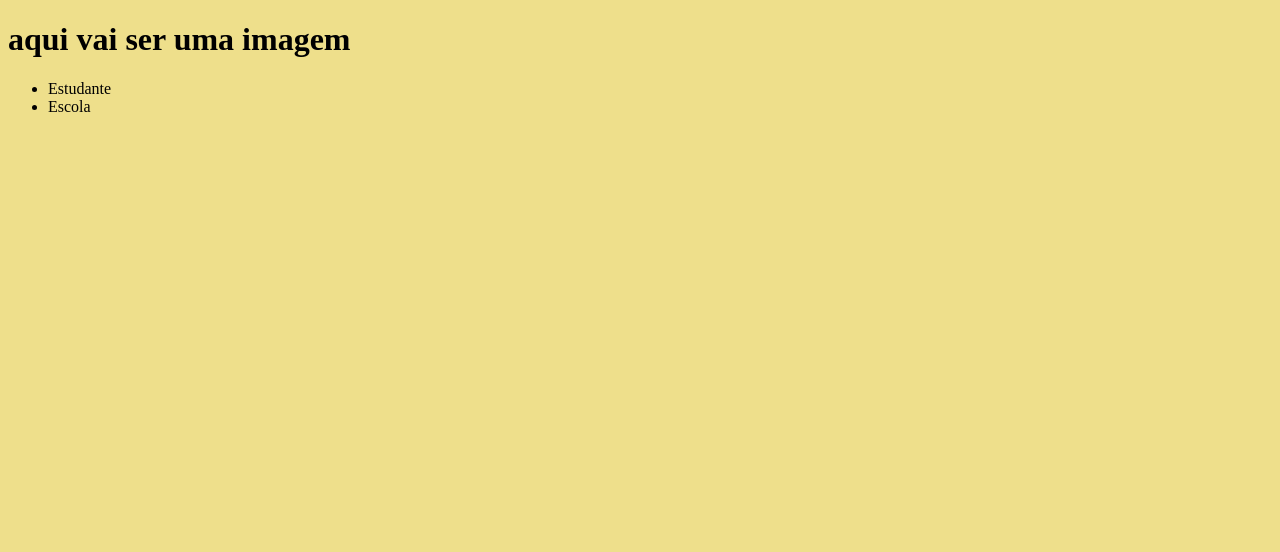
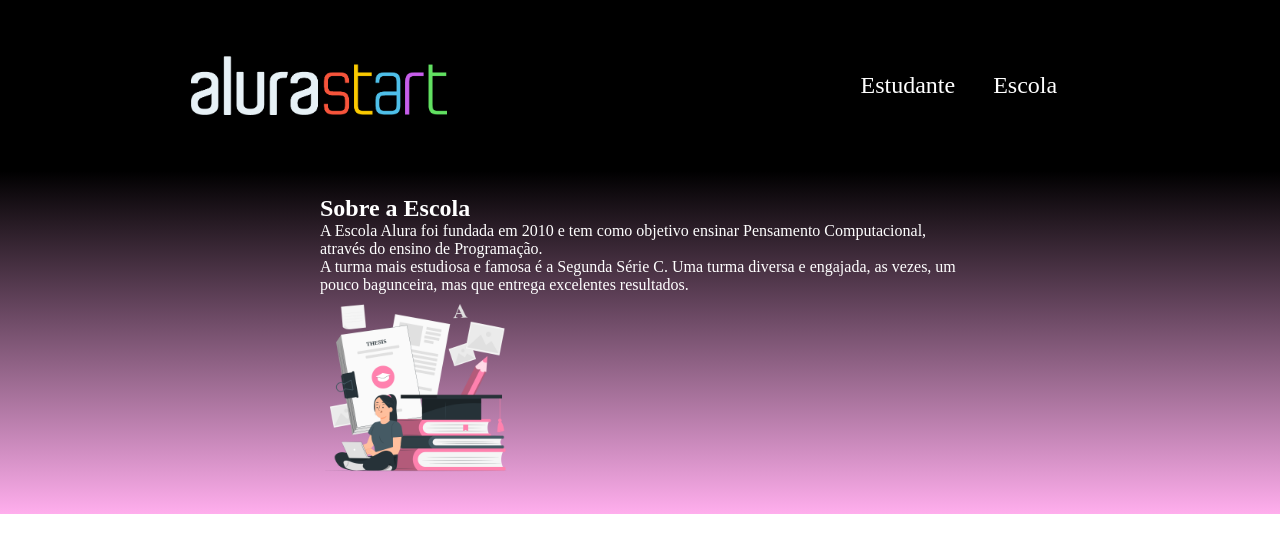
Before and after one commit to JamilyBlazius/Site-Escola, a plain HTML site: page index.html in a window 1280 px wide. Drawn offline with Linux system fonts and the light colour scheme.

Commit message:
Add files via upload

```diff
--- a/index.html
+++ b/index.html
@@ -1,19 +1,28 @@
 <!DOCTYPE html>
-<html lang="en">
+<html lang="pt-br">
 <head>
     <meta charset="UTF-8">
     <meta http-equiv="X-UA-Compatible" content="IE=edge">
     <meta name="viewport" content="width=device-width, initial-scale=1.0">
-    <title>Document</title>
+    <title> Site da escola jamily </title>
     <link rel= "stylesheet" href="style.css">
 </head>
 <body>
-    <header>
-    <h1>aqui vai ser uma imagem</h1>
-    <ul>
-        <li> Estudante </li>
-        <li> Escola </li>
+    <header class="cabecalho">
+    <img src="img/alurastart.png"  class="cabecalho-imagem">
+    <ul class="cabecalho-lista-item">
+        <li class="cabecalho-lista-item"> Estudante </li>
+        <li class="cabecalho-lista-item"> Escola </li>
     </ul>
     </header>
+
+ <section class="escola">
+    <div class="escola-conteudo">
+        <h2 class="escola-titulo">Sobre a Escola</h2>
+                    <p class="escola-texto-um">A Escola Alura foi fundada em 2010 e tem como objetivo ensinar Pensamento Computacional, através do ensino de  Programação.</p>
+                    <p class="escola-texto-dois">A turma mais estudiosa e famosa é a Segunda Série C. Uma turma diversa e engajada, as vezes, um pouco bagunceira, mas que entrega excelentes resultados.</p>
+                   <img class="escola-imagem" src="img/estudar.png" alt="Professora no quadro">
+    </div>
+      </section>
 </body>
 </html>
--- a/style.css
+++ b/style.css
@@ -1,3 +1,41 @@
-body{
-background-color: #eedf8b;
+.cabecalho{
+background-color: #000000;
+color: rgb(255, 255, 255);
+display: flex;
+justify-content: space-around;
+align-items: center;
+padding: 24px 0;
 }
+
+.cabecalho-imagem{
+width: 20%;
+}
+
+.cabecalho-lista-item{
+display: inline-block;
+margin: 0 16px;
+padding: 24px 0;
+font-size: 24px;
+}
+
+*{
+margin: 0;
+padding: 0;
+}
+
+.escola-imagem{
+    width: 30%;
+}
+
+.escola{
+    background-image: linear-gradient(#000000,#ffaeed);
+    color: white;
+    display: flex;
+    justify-content: center;
+    align-items: center;
+    padding: 24px 0;
+}
+
+.escola-conteudo{
+    width: 50%;
+}
```
Also changed, not shown: img/alurastart.png (added), img/estudar.png (added).
